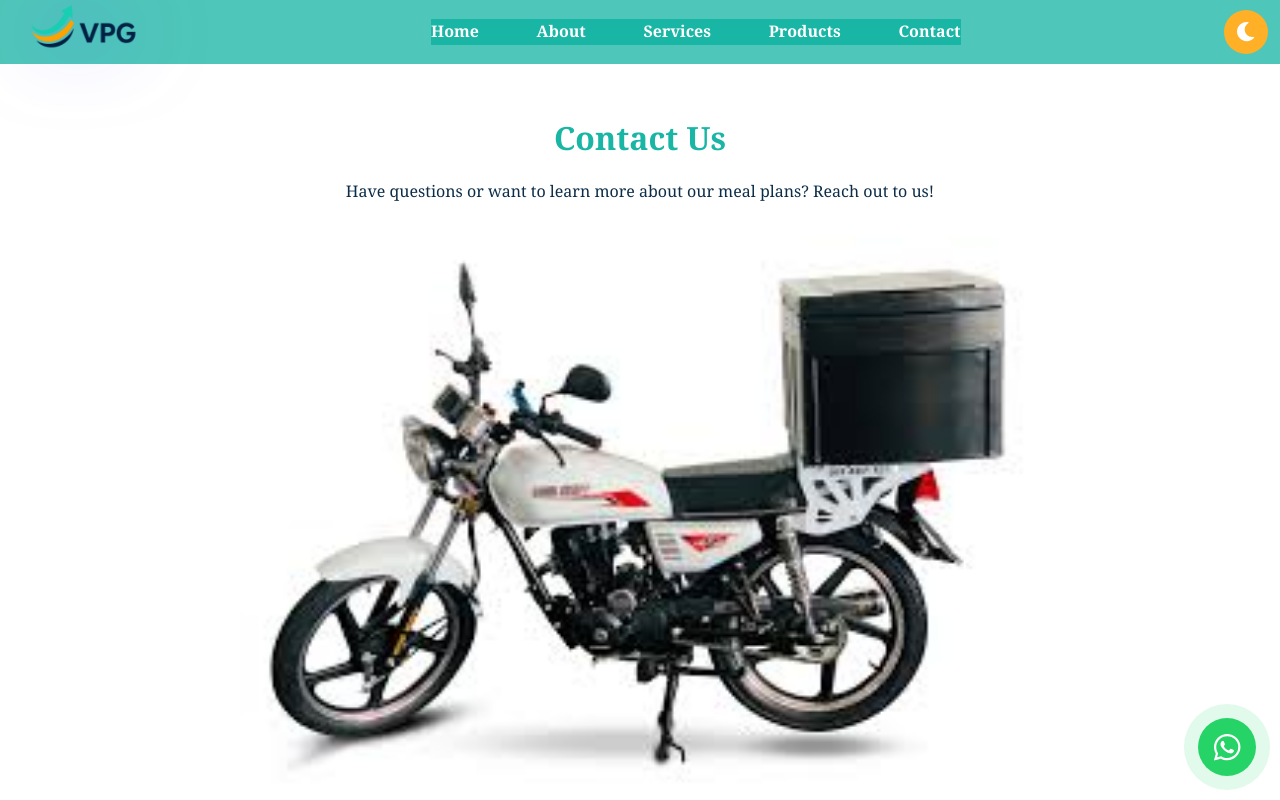
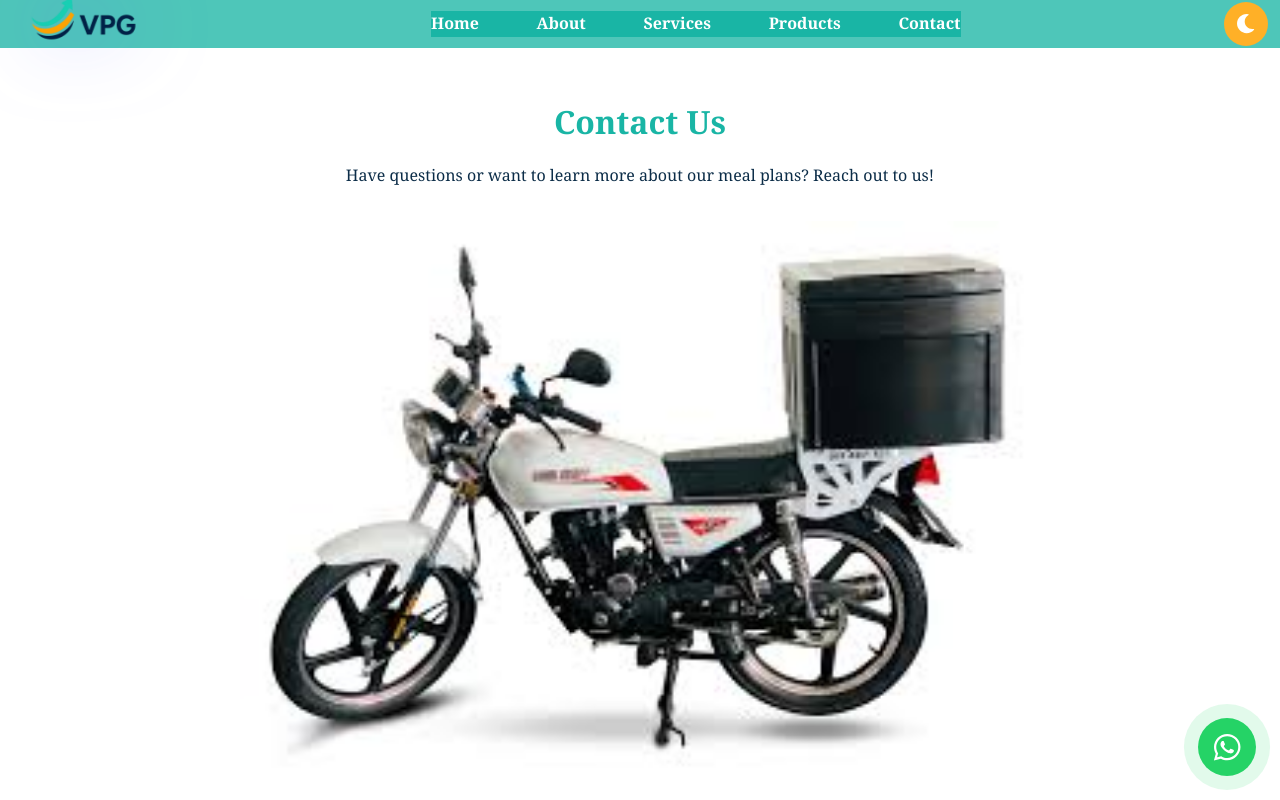
Before and after one commit to Godwill993/V-P-G, a React (Vite) app: page /contact in a window 1280 px wide. Shown: the top 800 px of the page. Built offline with nearby package versions, Linux system fonts and the light colour scheme.

Commit message:
this is to arrange everyhing

```diff
--- a/src/pages/Home.jsx
+++ b/src/pages/Home.jsx
@@ -25,7 +25,10 @@ export default function Home() {
 
   return (
     <>
-      <Header />
+    <div className="navv">
+          <Header />
+    </div>
+
       {showLoader && <Loader />}
       <main className="page">
         <ScrollReveal>
--- a/src/styles/header.css
+++ b/src/styles/header.css
@@ -18,7 +18,11 @@
   padding: 0px;
   background: #19b5a5c4;
   color: white;
-  position: relative;
+  position: sticky;
+  top: 0;
+  width: 100%;
+  height: 6vh;
+  z-index: 100;
 
 
 }
--- a/src/styles/home.css
+++ b/src/styles/home.css
@@ -3,6 +3,13 @@
   padding: 1rem;
   max-width: 1200px;
   margin: auto;
+}
+.navv-container {
+  position: sticky;
+  top: 0;
+  width: 100%;
+  height: 6vh;
+  z-index: 100;
 }
 .hero-section {
   display: flex;
```
